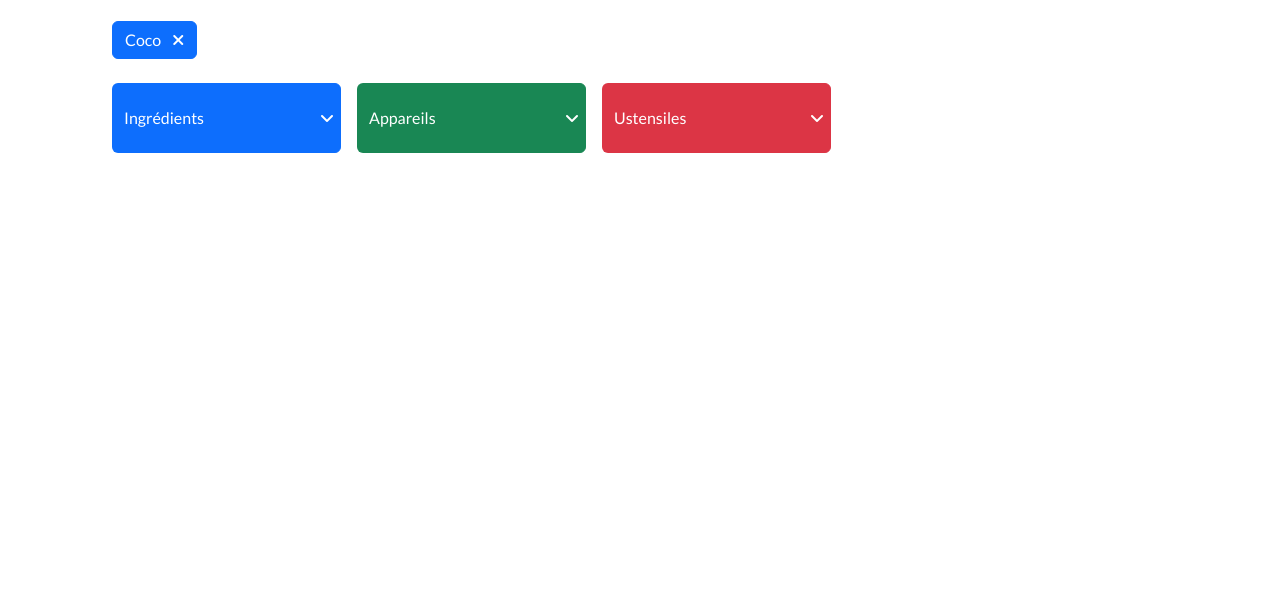
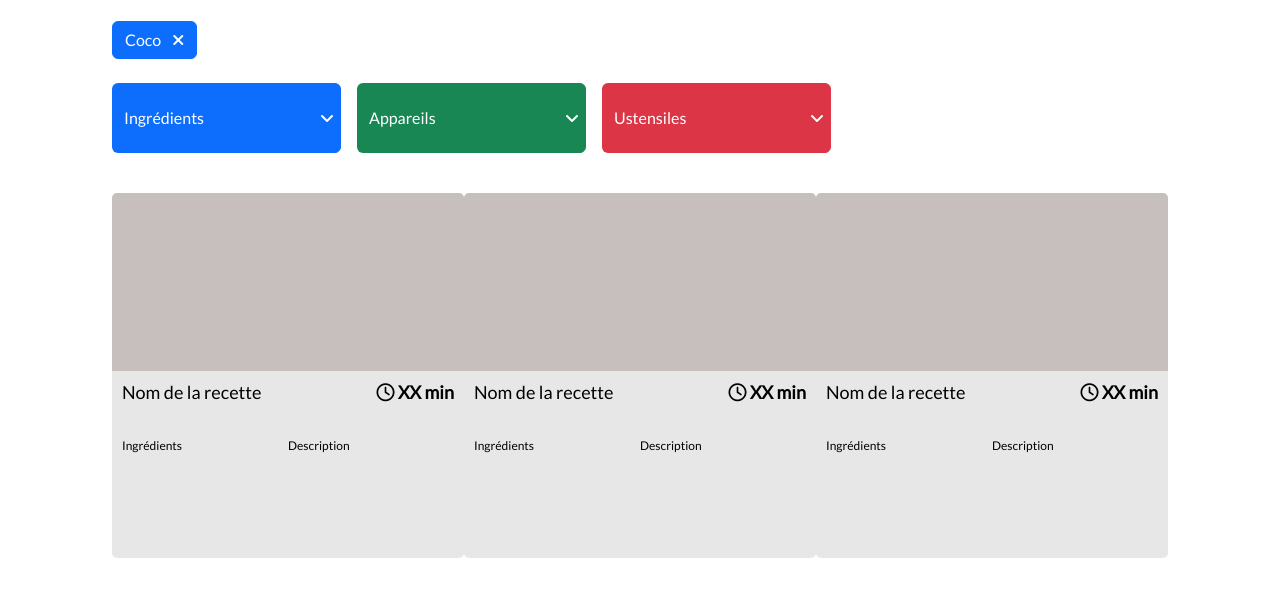
Before and after one commit to aplainea/Les-petits-plats, a website with bundled scripts: page index.html in a window 1280 px wide. Shown: the part 228-824 px from the top of the page. Before the commit the page ends 800 px from the top, so only its background shows below. Built offline with nearby package versions, Linux system fonts and the light colour scheme.

Commit message:
feat(recipes): add recipes design

```diff
--- a/index.html
+++ b/index.html
@@ -133,6 +133,59 @@
                     </ul>
                 </div>
             </div>
+            <!-- Recipes -->
+            <section class="container">
+                <div id="recipes" class="d-flex justify-content-between">
+                    <!-- Recipe 1 -->
+                    <div class="card mb-4">
+                        <div class="card__img"></div>
+                        <div class="card__description">
+                            <div class="card__description--header">
+                                <h2 class="card__description--title">Nom de la recette</h2>
+                                <p class="card__description--time">
+                                    <i class="fa-regular fa-clock"></i> XX min
+                                </p>
+                            </div>
+                            <div class="card__description--content">
+                                <p class="card__description--ingredients">Ingrédients</p>
+                                <p class="card__description--preparation">Description</p>
+                            </div>
+                        </div>
+                    </div>
+                    <!-- Recipe 2 -->
+                    <div class="card mb-4">
+                        <div class="card__img"></div>
+                        <div class="card__description">
+                            <div class="card__description--header">
+                                <h2 class="card__description--title">Nom de la recette</h2>
+                                <p class="card__description--time">
+                                    <i class="fa-regular fa-clock"></i> XX min
+                                </p>
+                            </div>
+                            <div class="card__description--content">
+                                <p class="card__description--ingredients">Ingrédients</p>
+                                <p class="card__description--preparation">Description</p>
+                            </div>
+                        </div>
+                    </div>
+                    <!-- Recipe 3 -->
+                    <div class="card mb-4">
+                        <div class="card__img"></div>
+                        <div class="card__description">
+                            <div class="card__description--header">
+                                <h2 class="card__description--title">Nom de la recette</h2>
+                                <p class="card__description--time">
+                                    <i class="fa-regular fa-clock"></i> XX min
+                                </p>
+                            </div>
+                            <div class="card__description--content">
+                                <p class="card__description--ingredients">Ingrédients</p>
+                                <p class="card__description--preparation">Description</p>
+                            </div>
+                        </div>
+                    </div>
+                </div>
+            </section>
         </main>
         <!-- Bootstrap -->
         <script
--- /dev/null
+++ b/public/sass/scss/components/_card.scss
@@ -0,0 +1,54 @@
+.card {
+    width: 380px;
+    height: 365px;
+    padding: 0;
+    border: unset;
+
+    &__img {
+        background: $grayDark;
+        width: 100%;
+        min-height: 178px;
+        border-radius: 5px 5px 0 0;
+    }
+    &__description {
+        height: 100%;
+        display: flex;
+        flex-direction: column;
+        background: $gray;
+        padding: 10px;
+        font-family: 'Lato';
+        font-style: normal;
+        color: $black;
+        border-radius: 0 0 5px 5px;
+
+        &--header {
+            display: flex;
+            justify-content: space-between;
+            margin-bottom: 20px;
+        }
+        &--title {
+            font-size: 18px;
+            font-weight: 400;
+            line-height: 22px;
+        }
+        &--time {
+            min-width: 90px;
+            text-align: right;
+            font-size: 18px;
+            font-weight: 700;
+            line-height: 22px;
+        }
+        &--content {
+            height: 100%;
+            display: flex;
+            justify-content: space-between;
+            font-size: 12px;
+            font-weight: 400;
+            line-height: 14px;
+        }
+        &--ingredients,
+        &--preparation {
+            flex: 1;
+        }
+    }
+}
--- a/public/sass/scss/main.scss
+++ b/public/sass/scss/main.scss
@@ -8,6 +8,7 @@
 @import './base/base';
 @import './base/typography';
 
+@import './components/card';
 @import './components/dropdown';
 @import './components/form';
 @import './components/tags';
```
Also changed, not shown: public/sass/css/main.css, 1 other file.
